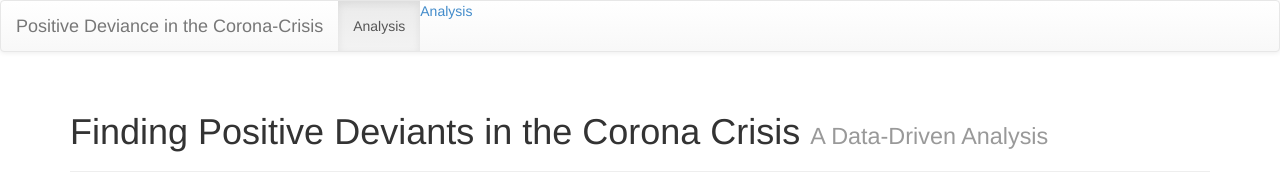
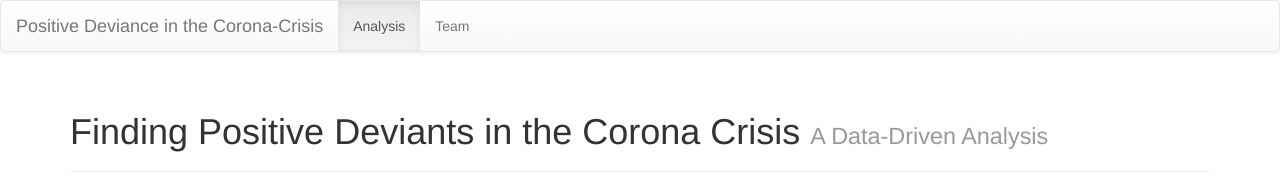
Before and after one commit to pd-viral/web, a Jekyll site: the page built from index.md, in a window 1280 px wide. Shown: the top 190 px of the page. Built offline with Jekyll 4.4.1, drawn with Linux system fonts in a browser that asks for light colours; nearby versions of some CDN libraries.

Commit message:
some changes

```diff
--- a/_includes/themes/bootstrap-3/default.html
+++ b/_includes/themes/bootstrap-3/default.html
@@ -61,7 +61,7 @@
           <ul class="nav navbar-nav">
               <li class="active"><a href="{{ BASE_PATH }}/pages/jupyter.html" class="active">Analysis</a></li>
 
-              <a class="nav-link" href="{{ BASE_PATH }}/pages/jupyter.html"> Analysis</a>
+              <li><a href="{{ BASE_PATH }}/pages/team.html">Team</a></li>
 <!--            {% assign pages_list = site.pages %}-->
 <!--            {% assign group = 'navigation' %}-->
 <!--            {% include JB/pages_list %}-->
```
